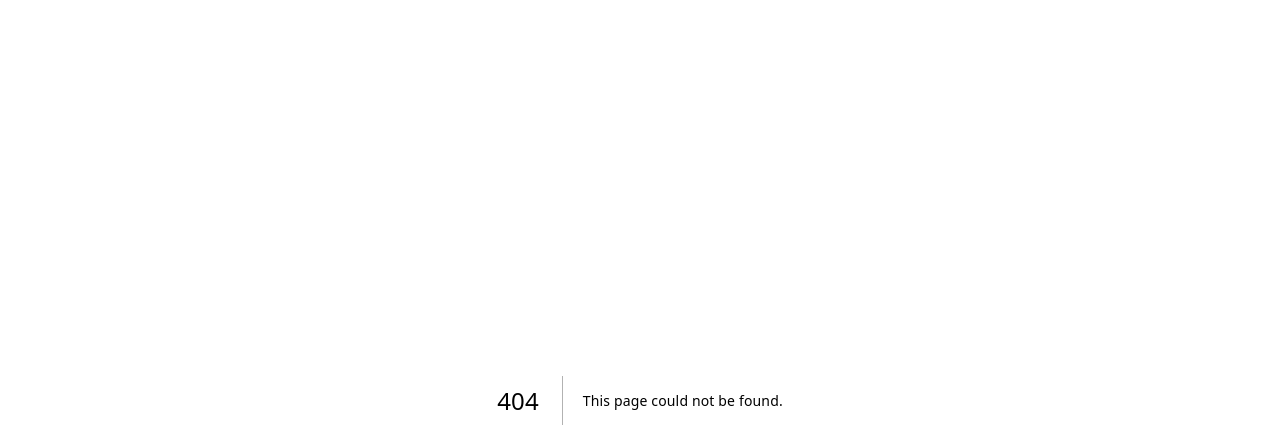
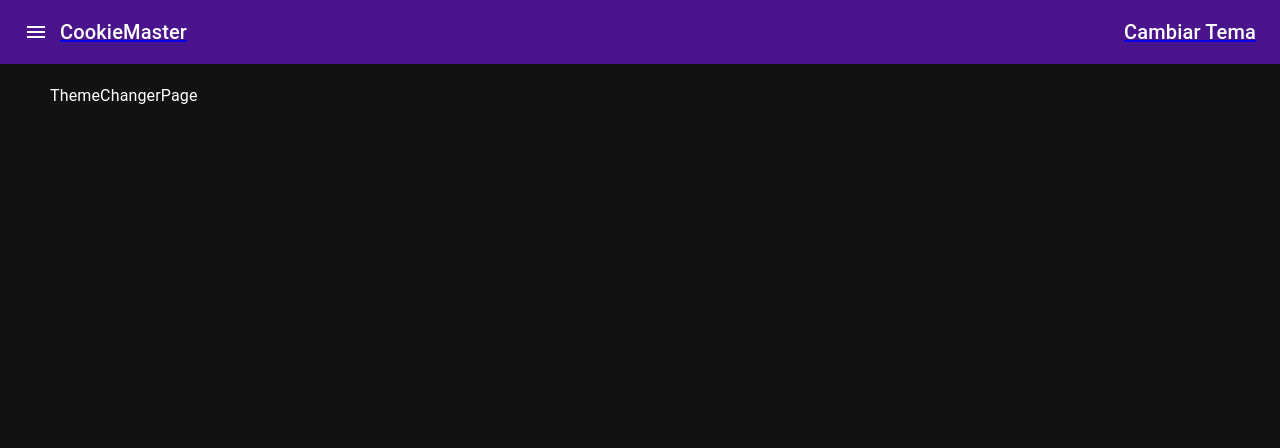
Before and after one commit to Auchan22/cookie-master, a Next.js app: page /theme-changer in a window 1280 px wide. Before the commit this address had no page. Shown: the top 448 px of the page. Built offline with nearby package versions, Linux system fonts and the light colour scheme.

Commit message:
Configuracion base de material ui y paginas

```diff
--- a/package.json
+++ b/package.json
@@ -11,6 +11,7 @@
   "dependencies": {
     "@emotion/react": "^11.10.6",
     "@emotion/styled": "^11.10.6",
+    "@mui/icons-material": "^5.11.16",
     "@mui/material": "^5.11.16",
     "@types/node": "18.15.11",
     "@types/react": "18.0.34",
--- /dev/null
+++ b/src/components/layouts/Layout.tsx
@@ -0,0 +1,21 @@
+import Head from 'next/head';
+import React from 'react';
+import { Navbar } from '../ui';
+
+interface Props {
+  children: React.ReactNode;
+}
+
+export const Layout: React.FC<Props> = ({ children }) => {
+  return (
+    <>
+      <Head>
+        <title>Cookie master</title>
+      </Head>
+      <nav>
+        <Navbar />
+      </nav>
+      <main style={{ padding: '20px 50px' }}>{children}</main>
+    </>
+  );
+};
--- /dev/null
+++ b/src/components/layouts/index.ts
@@ -0,0 +1 @@
+export * from './layout';
--- /dev/null
+++ b/src/components/ui/Navbar.tsx
@@ -0,0 +1,30 @@
+import { MenuOutlined } from '@mui/icons-material';
+import { AppBar, IconButton, Toolbar, Typography } from '@mui/material';
+import Link from 'next/link';
+import React from 'react';
+
+export const Navbar = () => {
+  return (
+    <AppBar position='sticky' elevation={0}>
+      <Toolbar>
+        <IconButton size='large' edge='start'>
+          <MenuOutlined />
+        </IconButton>
+
+        <Link href='/'>
+          <Typography variant='h6' color='#fff'>
+            CookieMaster
+          </Typography>
+        </Link>
+
+        <div style={{ flex: 1 }}></div>
+
+        <Link href='/theme-changer'>
+          <Typography variant='h6' color='#fff'>
+            Cambiar Tema
+          </Typography>
+        </Link>
+      </Toolbar>
+    </AppBar>
+  );
+};
--- /dev/null
+++ b/src/components/ui/index.ts
@@ -0,0 +1 @@
+export * from './Navbar';
--- a/src/pages/_app.tsx
+++ b/src/pages/_app.tsx
@@ -1,3 +1,4 @@
+import { Layout } from '@/components/layouts';
 import { customTheme, darkTheme } from '@/themes';
 import { CssBaseline, ThemeProvider } from '@mui/material';
 import type { AppProps } from 'next/app';
@@ -5,8 +6,10 @@ import type { AppProps } from 'next/app';
 export default function App({ Component, pageProps }: AppProps) {
   return (
     <ThemeProvider theme={darkTheme}>
-      <CssBaseline />
-      <Component {...pageProps} />
+      <Layout>
+        <CssBaseline />
+        <Component {...pageProps} />
+      </Layout>
     </ThemeProvider>
   );
 }
--- a/src/pages/index.tsx
+++ b/src/pages/index.tsx
@@ -1,7 +1,8 @@
+import { Layout } from '@/components/layouts';
 import { Nunito } from 'next/font/google';
 
 const nunito = Nunito({ subsets: ['latin'] });
 
 export default function Home() {
-  return <h1 style={nunito.style}>Hello world</h1>;
+  return <h1>Cookie master</h1>;
 }
--- /dev/null
+++ b/src/pages/theme-changer.tsx
@@ -0,0 +1,8 @@
+import { NextPage } from 'next';
+import React from 'react';
+
+const ThemeChangerPage: NextPage = () => {
+  return <div>ThemeChangerPage</div>;
+};
+
+export default ThemeChangerPage;
```
Also changed, not shown: src/pages/about.tsx (added, +8 -0 lines), src/pages/contact.tsx (added, +8 -0 lines), 1 other file (tests, documents, lock files or other folders).
